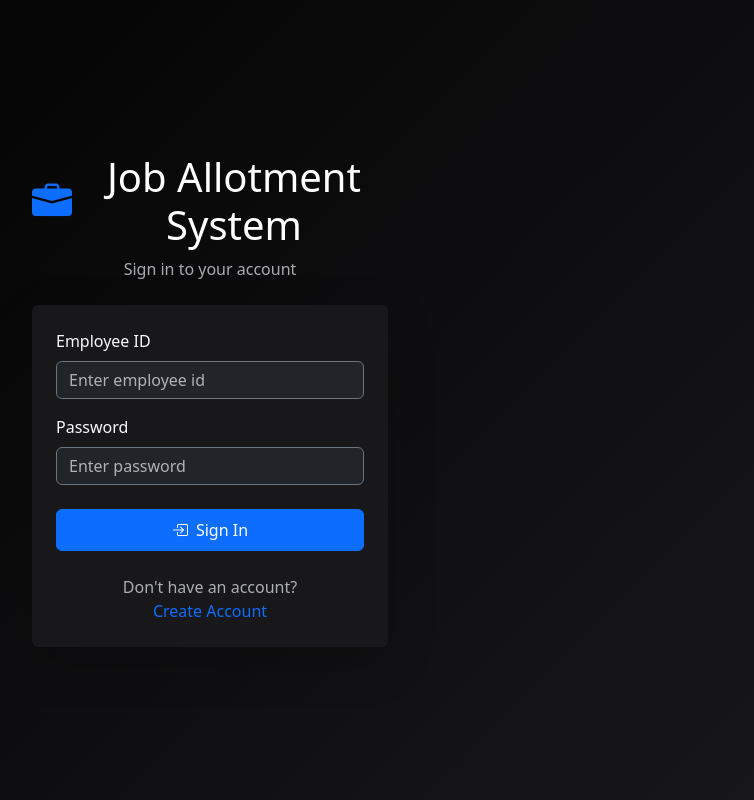
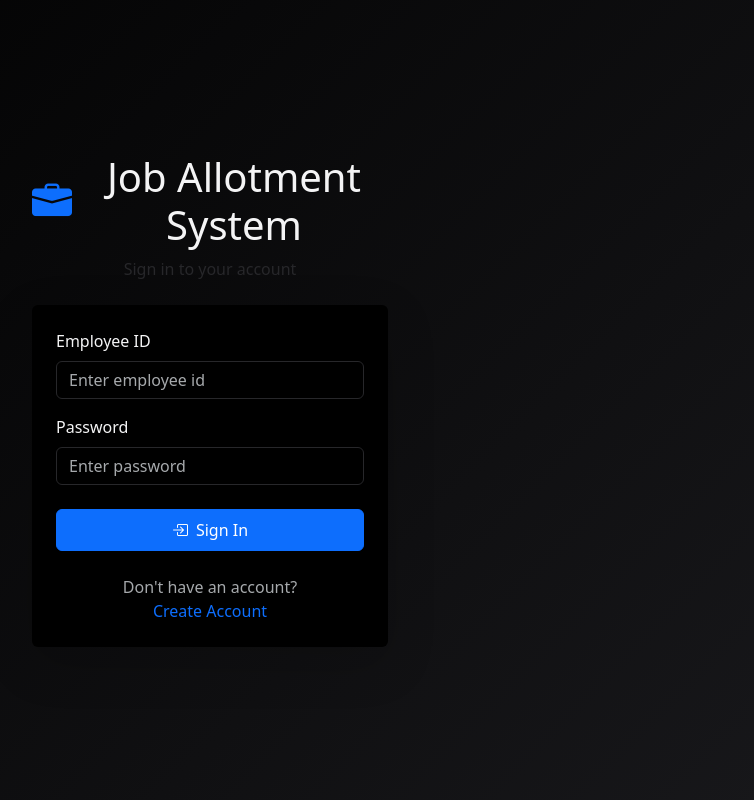
Before and after one commit to adityaalpha16/Job-Allotment-System, a Django app: page /login/ in a window 1280 px wide. Shown: the whole page, without its empty margins (430-1184 px from the left). Run offline with Django 5.2, Linux system fonts and the light colour scheme.

Commit message:
fixed login css

```diff
--- a/templates/login.html
+++ b/templates/login.html
@@ -3,19 +3,19 @@
 {% block title %}Login - JobManage Pro{% endblock %}
 
 {% block auth_content %}
-<div class="min-vh-100 d-flex align-items-center justify-content-center" style="background: linear-gradient(135deg, #000 0%, #18181b 100%);">
+<div class="min-vh-100 d-flex align-items-center justify-content-center" style="background: linear-gradient(135deg, var(--bs-body-bg) 0%, var(--bs-card-bg) 100%);">
     <div class="container">
         <div class="row justify-content-center">
             <div class="col-md-5 col-lg-4">
                 <div class="text-center mb-4">
-                    <h1 class="text-white d-flex align-items-center justify-content-center gap-2">
+                    <h1 class="d-flex align-items-center justify-content-center gap-2" style="color: var(--bs-body-color);">
                         <i class="bi bi-briefcase-fill text-primary"></i>
                         Job Allotment System
                     </h1>
-                    <p class="text-muted">Sign in to your account</p>
+                    <p style="color: var(--bs-border-color);">Sign in to your account</p>
                 </div>
 
-                <div class="card border-0 shadow-lg" style="background-color: #18181b;">
+                <div class="card border-0 shadow-lg">
                     <div class="card-body p-4">
                         {% if messages %}
                         {% for message in messages %}
@@ -29,13 +29,13 @@
                         <form method="post">
                             {% csrf_token %}
                             <div class="mb-3">
-                                <label class="form-label text-light">Employee ID</label>
-                                <input type="text" name="username" class="form-control bg-dark border-secondary text-light" placeholder="Enter employee id" required>
+                                <label class="form-label" style="color: var(--bs-body-color);">Employee ID</label>
+                                <input type="text" name="username" class="form-control" style="background-color: var(--bs-card-bg); border-color: var(--bs-border-color); color: var(--bs-body-color);" placeholder="Enter employee id" required>
                             </div>
 
                             <div class="mb-4">
-                                <label class="form-label text-light">Password</label>
-                                <input type="password" name="password" class="form-control bg-dark border-secondary text-light" placeholder="Enter password" required>
+                                <label class="form-label" style="color: var(--bs-body-color);">Password</label>
+                                <input type="password" name="password" class="form-control" style="background-color: var(--bs-card-bg); border-color: var(--bs-border-color); color: var(--bs-body-color);" placeholder="Enter password" required>
                             </div>
 
                             <button type="submit" class="btn btn-primary w-100 py-2">
```
Also changed, not shown: db.sqlite3.
